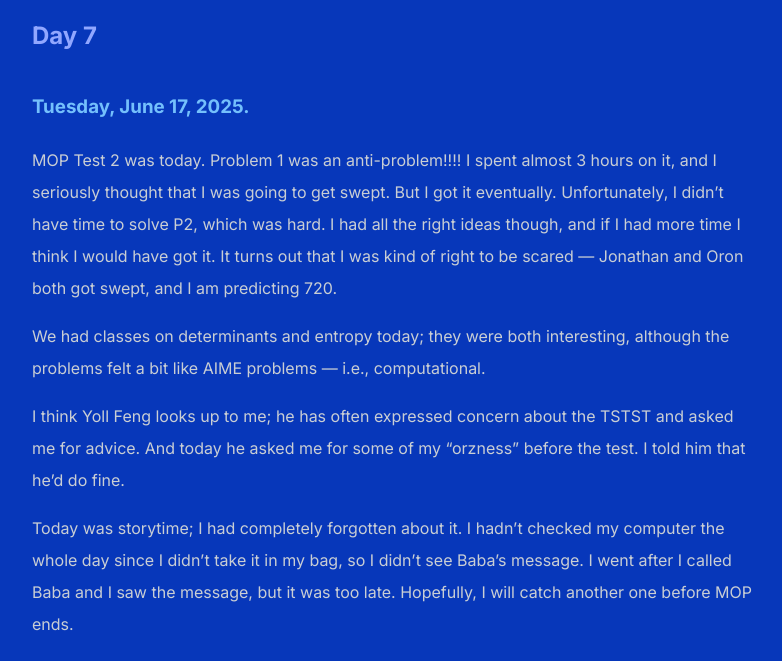
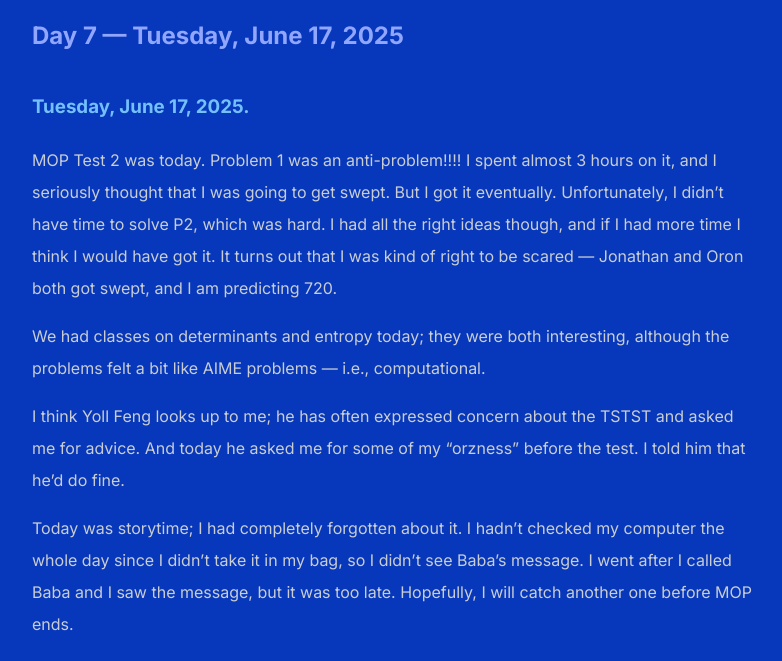
Before and after one commit to shihankanungo/shihankanungo.github.io, a Jekyll site: the page built from mop.md, in a window 1280 px wide and 900 px high, scrolled down 8681 px, cut to the strip 239-900 px from the top of the window. Shown: the whole strip, without its empty margins (248-1030 px from the left). Built offline with Jekyll 4.4.1, drawn with Linux system fonts in a browser that asks for light colours.

Commit message:
Update mop.md

```diff
--- a/mop.md
+++ b/mop.md
@@ -123,7 +123,7 @@ Yesterday, I was able to get a sound sleep by wrapping a shirt around my eyes as
 <p align="center"><img src="/images/mop6.png" width="400"/> <br> <span style="color: gray"> Breakfast in the cafeteria. </span> </p>
 
 
-## [Day 7](#day-7)
+## [Day 7 &mdash; Tuesday, June 17, 2025](#day-7)
 
 ### Tuesday, June 17, 2025.
 
```
